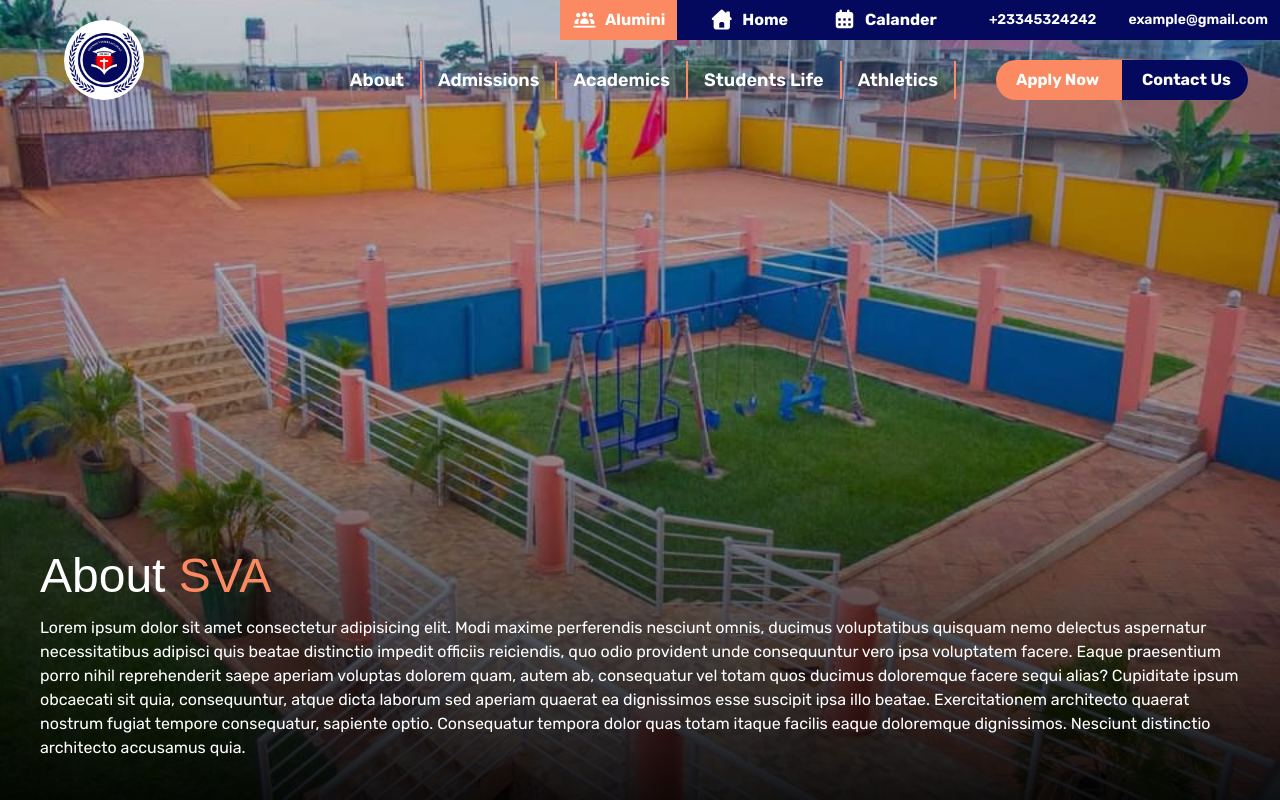
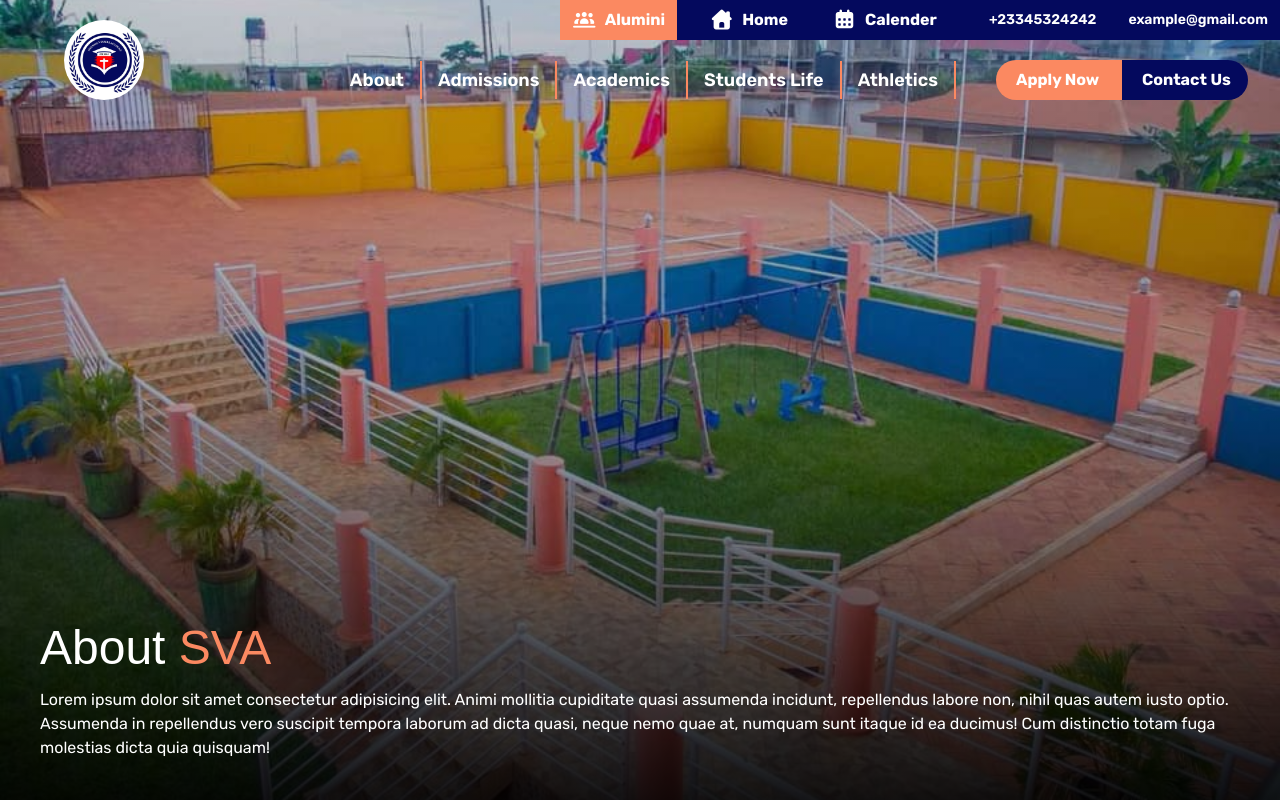
Before and after one commit to michaelboateng1/shining-vessels-academy-, a SvelteKit app: page /about in a window 1280 px wide. Shown: the top 800 px of the page. Built offline with nearby package versions, Linux system fonts and the light colour scheme; a web font is replaced by a local one.

Commit message:
changed some links in ther Header and NavBar, also made Heading content dynamic for different pages

```diff
--- a/src/routes/about/+page.svelte
+++ b/src/routes/about/+page.svelte
@@ -1,7 +1,11 @@
 <script>
     import Heading from "../components/Heading.svelte";
     import AboutInfo from "../components/AboutInfo.svelte";
+
+    const message = "Lorem ipsum dolor sit amet consectetur adipisicing elit. Animi mollitia cupiditate quasi assumenda incidunt, repellendus labore non, nihil quas autem iusto optio. Assumenda in repellendus vero suscipit tempora laborum ad dicta quasi, neque nemo quae at, numquam sunt itaque id ea ducimus! Cum distinctio totam fuga molestias dicta quia quisquam!"
 </script>
 
-<Heading />
+<Heading {message}>
+    <h1 class="text-5xl font-bold mb-4" data-aos="fade-in">About <span class="text-[#fb8961]">SVA</span></h1>
+</Heading>
 <AboutInfo />
--- a/src/routes/components/Header.svelte
+++ b/src/routes/components/Header.svelte
@@ -31,9 +31,9 @@
 						<i class="fa-solid fa-house-chimney text-xl"></i>
 						<span>Home</span>
 					</a>
-					<a href="/calander" class="ml-5 flex items-center justify-around gap-2 px-3 py-2">
+					<a href="/calender" class="ml-5 flex items-center justify-around gap-2 px-3 py-2">
 						<i class="fa-solid fa-calendar-days text-xl"></i>
-						<span>Calander</span>
+						<span>Calender</span>
 					</a>
 				</div>
 
--- a/src/routes/components/Heading.svelte
+++ b/src/routes/components/Heading.svelte
@@ -1,6 +1,10 @@
+<script>
+    export let message;
+</script>
+
 <section class="h-screen p-10 w-full flex flex-col text-white justify-end items-start">
-    <h1 class="text-5xl font-bold mb-4" data-aos="fade-in">About <span class="text-[#fb8961]">SVA</span></h1>
-    <p class="text-md" data-aos="fade-in" data-aos-delay={200}>Lorem ipsum dolor sit amet consectetur adipisicing elit. Modi maxime perferendis nesciunt omnis, ducimus voluptatibus quisquam nemo delectus aspernatur necessitatibus adipisci quis beatae distinctio impedit officiis reiciendis, quo odio provident unde consequuntur vero ipsa voluptatem facere. Eaque praesentium porro nihil reprehenderit saepe aperiam voluptas dolorem quam, autem ab, consequatur vel totam quos ducimus doloremque facere sequi alias? Cupiditate ipsum obcaecati sit quia, consequuntur, atque dicta laborum sed aperiam quaerat ea dignissimos esse suscipit ipsa illo beatae. Exercitationem architecto quaerat nostrum fugiat tempore consequatur, sapiente optio. Consequatur tempora dolor quas totam itaque facilis eaque doloremque dignissimos. Nesciunt distinctio architecto accusamus quia.</p>
+    <slot />
+    <p class="text-md" data-aos="fade-in" data-aos-delay={200}>{message}</p>
 </section>
 
 <style>
--- a/src/routes/components/NavBar.svelte
+++ b/src/routes/components/NavBar.svelte
@@ -14,28 +14,28 @@
 			</li>
 			<li>
 				<a
-					href="/about"
+					href="/admission"
 					class="border-r-2 border-[#fb8961] px-4 py-2 transition-all duration-300 hover:text-[#fb8961] {scrolled ? "text-[#04095d]" : "text-white"}"
 					>Admissions</a
 				>
 			</li>
 			<li>
 				<a
-					href="/about"
+					href="/academics"
 					class="border-r-2 border-[#fb8961] px-4 py-2 transition-all duration-300 hover:text-[#fb8961] {scrolled ? "text-[#04095d]" : "text-white"}"
 					>Academics</a
 				>
 			</li>
 			<li>
 				<a
-					href="/about"
+					href="/students-life"
 					class="border-r-2 border-[#fb8961] px-4 py-2 transition-all duration-300 hover:text-[#fb8961] {scrolled ? "text-[#04095d]" : "text-white"}"
 					>Students Life</a
 				>
 			</li>
 			<li>
 				<a
-					href="/about"
+					href="/athletics"
 					class="border-r-2 border-[#fb8961] px-4 py-2 transition-all duration-300 hover:text-[#fb8961] {scrolled ? "text-[#04095d]" : "text-white"}"
 					>Athletics</a
 				>
```
